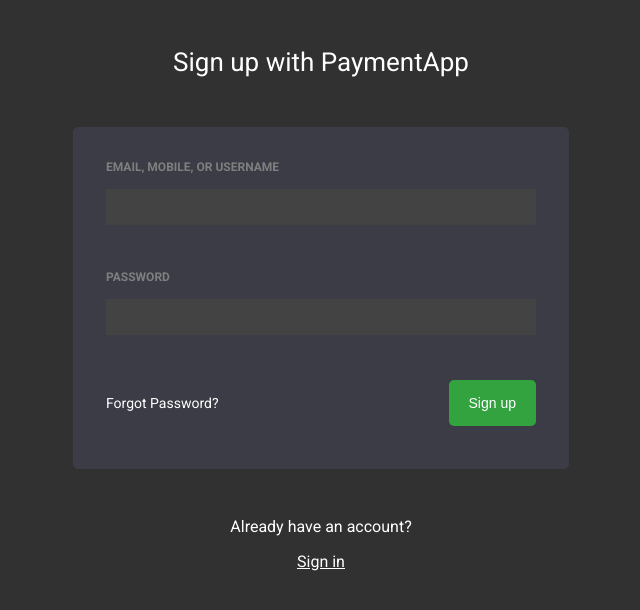
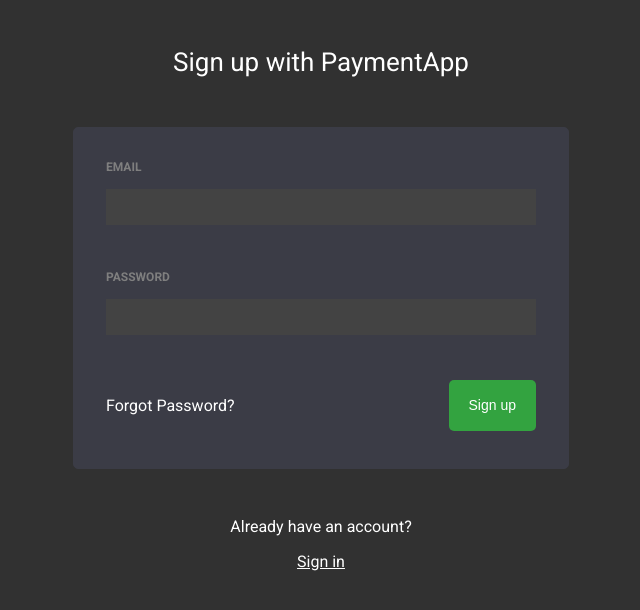
Before and after one commit to danielgoehring/PaymentApp-react, a React (Create React App) app: page / in a window 1280 px wide. Shown: the top 610 px of the page, without its empty margins (319-959 px from the left). Built offline with nearby package versions, Linux system fonts and the light colour scheme; no server answers.

Commit message:
fixed links

```diff
--- a/src/App.js
+++ b/src/App.js
@@ -2,7 +2,7 @@
 import Signup from './components/auth/Signup'
 import Signin from './components/auth/Signin'
 import AuthDetails from './components/AuthDetails';
-import { BrowserRouter, Route, Link, Routes } from 'react-router-dom';
+import { BrowserRouter, Route, Routes } from 'react-router-dom';
 
 function App() {
 
--- a/src/components/AuthDetails.js
+++ b/src/components/AuthDetails.js
@@ -27,7 +27,7 @@
         }).catch(error => console.log(error));
     }
     return (
-        <div>{authUser ? <><p>{`${authUser.email}`}</p><a style={{color: '#33a340'}} onClick={userSignOut}>Sign out</a></> : <p></p>}</div>
+        <div>{authUser ? <><p>{`${authUser.email}`}</p><p style={{color: '#33a340'}} onClick={userSignOut}>Sign out</p></> : <p></p>}</div>
     )
 }
 
--- a/src/components/auth/Signin.js
+++ b/src/components/auth/Signin.js
@@ -25,12 +25,12 @@
         <div className="container-ctn">
             <div className="signin-box-container">
                 <form onSubmit={signIn}>
-                    <label htmlFor="">EMAIL, MOBILE, OR USERNAME</label>
+                    <label htmlFor="">EMAIL</label>
                     <input type="text" id="email" value={email} onChange={(e) => setEmail(e.target.value)}/>
                     <label htmlFor="">PASSWORD</label>
                     <input type="password" id="password" value={password} onChange={(e) => setPassword(e.target.value)}/>
                     <div className="lower-form">
-                        <a class="forgotpassword" href="#">Forgot Password?</a>
+                        <p class="forgotpassword" href="#">Forgot Password?</p>
                         <button type="submit" className="signin-btn" >
                             Sign in
                         </button>
@@ -42,7 +42,7 @@
         </div>
         <div style={{textAlign: 'center'}}>
             <p>Don't have an account?</p>
-            <a class="forgotpassword" href="#"><Link to="/">Create Account</Link></a>
+            <p class="forgotpassword" href="#"><Link to="/">Create Account</Link></p>
         </div>
         <div id="btnsignin">
 
--- a/src/components/auth/Signup.js
+++ b/src/components/auth/Signup.js
@@ -30,12 +30,12 @@
         <div className="container-ctn">
             <div className="signin-box-container">
                 <form onSubmit={signUp}>
-                    <label htmlFor="">EMAIL, MOBILE, OR USERNAME</label>
+                    <label htmlFor="">EMAIL</label>
                     <input type="text" id="email" value={email} onChange={(e) => setEmail(e.target.value)}/>
                     <label htmlFor="">PASSWORD</label>
                     <input type="password" id="password" value={password} onChange={(e) => setPassword(e.target.value)}/>
                     <div className="lower-form">
-                        <a class="forgotpassword" href="#">Forgot Password?</a>
+                        <p class="forgotpassword" href="#">Forgot Password?</p>
                         <button type="submit" className="signin-btn" >
                             Sign up
                         </button>
@@ -45,7 +45,7 @@
         </div>
         <div style={{textAlign: 'center'}}>
             <p>Already have an account?</p>
-            <a class="forgotpassword" href="#"><Link to="/signin">Sign in</Link></a>
+            <p class="forgotpassword" href="#"><Link to="/signin">Sign in</Link></p>
         </div>
         <div id="btnsignin">
 
```
